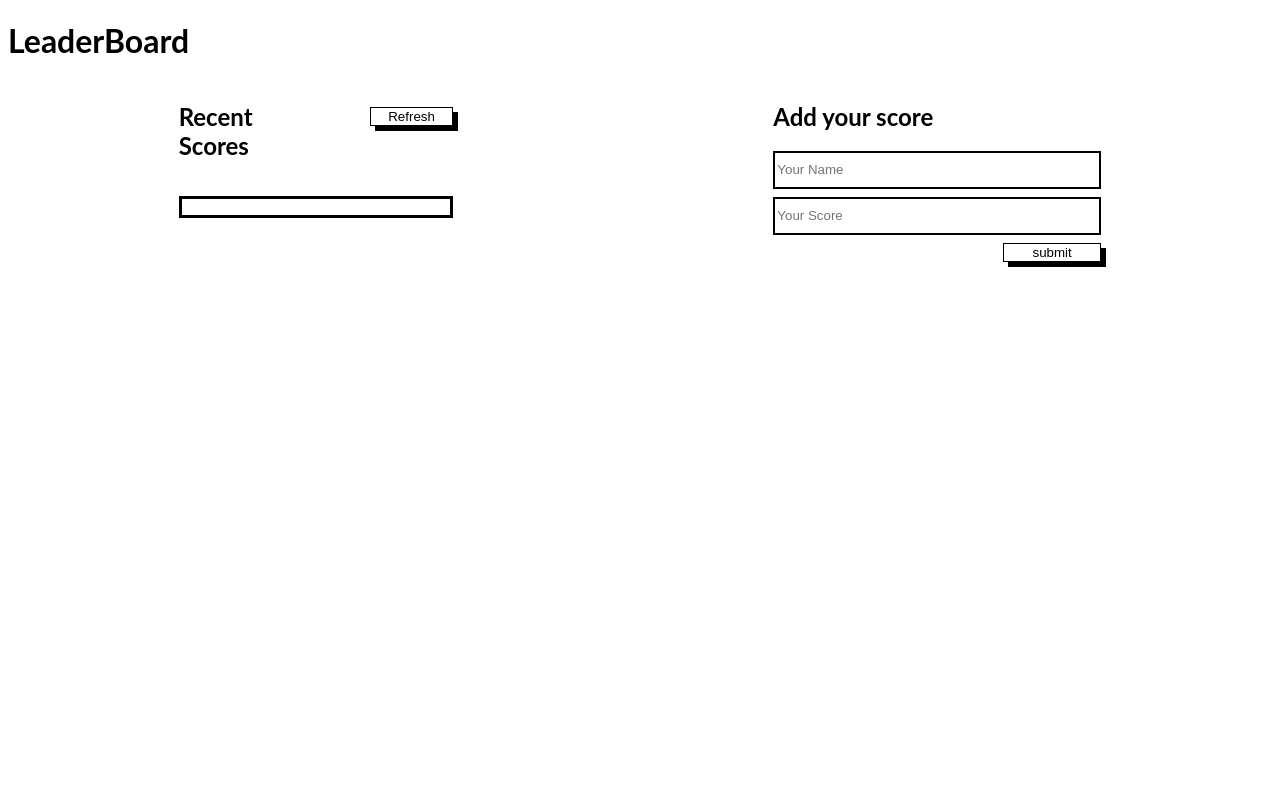
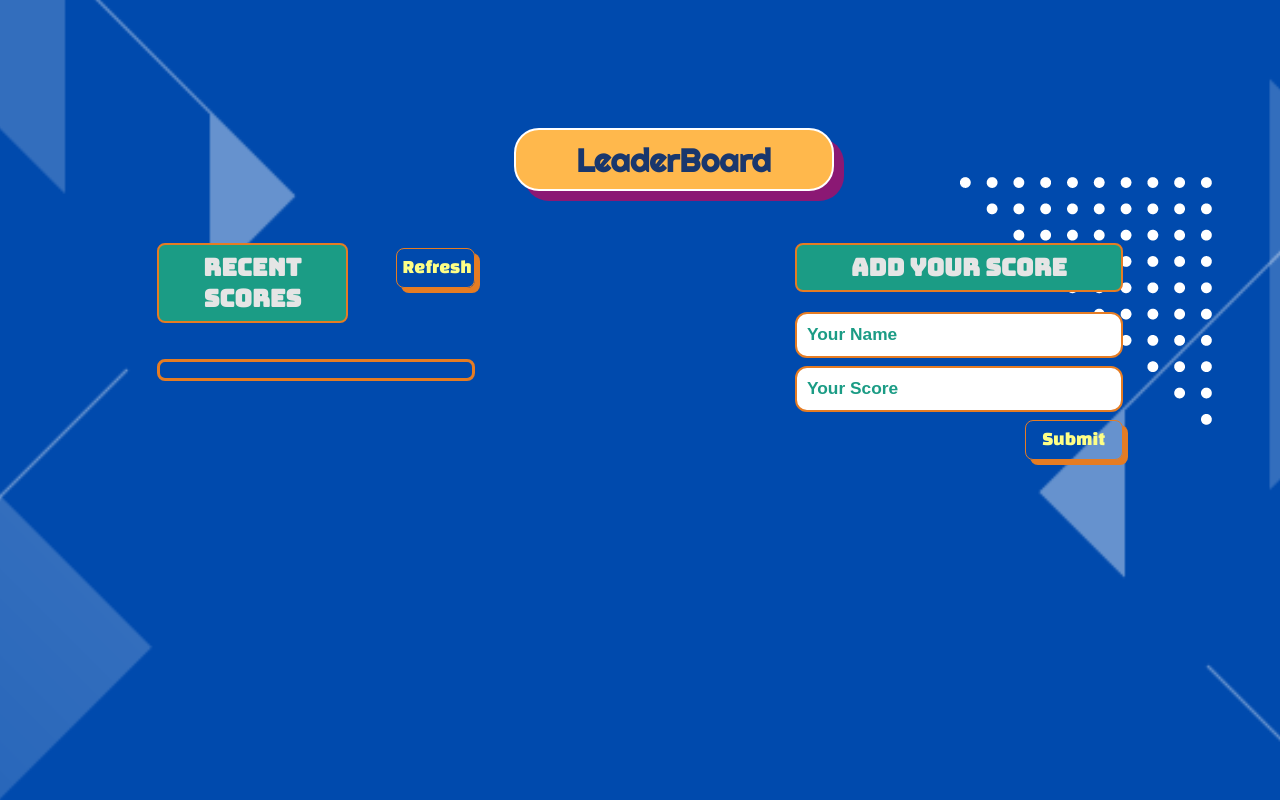
Before and after one commit to binodbhusal/Leaderboard, a website built with webpack: page src/index.html in a window 1280 px wide. Built offline with nearby package versions, Linux system fonts and the light colour scheme; no server answers; a web font is replaced by a local one.

Commit message:
Add leaderboard style

```diff
--- a/src/index.html
+++ b/src/index.html
@@ -27,7 +27,7 @@
             <form>
             <input id="userInput" type="text" placeholder="Your Name">
             <input id="userScore" type="number" placeholder="Your Score">
-            <button type="submit" id="btnSubmit">submit</button>
+            <button type="submit" id="btnSubmit">Submit</button>
             </form>
         </div>
     </section>
--- a/src/style.css
+++ b/src/style.css
@@ -1,9 +1,12 @@
+@import url('https://fonts.googleapis.com/css2?family=Black+Han+Sans&family=Bungee&family=Days+One&family=Righteous&display=swap');
+
 html {
   box-sizing: border-box;
 }
 
 body {
   font-family: 'Lato', sans-serif;
+  background: url(/asset/backleader.png);
 }
 
 .container {
@@ -11,15 +14,18 @@ body {
   flex-direction: row;
   gap: 20em;
   justify-content: center;
+  max-width: 100%;
 }
 
 ul {
   list-style: none;
-  padding: 0;
+  padding: 0 0;
+  gap: 20px;
 }
 
 .leftscoredisplay {
-  border: 3px solid #000;
+  border: 3px solid #e57c23;
+  border-radius: 8px;
 }
 
 form {
@@ -30,42 +36,97 @@ form {
 .topleft {
   display: flex;
   flex-direction: row;
-  gap: 4em;
+  gap: 1em;
   margin-bottom: 1em;
   width: 100%;
 }
 
 #btnRefresh {
-  height: 100%;
-  width: 35%;
+  height: 40px;
+  width: 25%;
+  margin-left: 10%;
   margin-top: 25px;
+  color: #feff86;
   background: transparent;
-  border: 1px solid #000;
-  box-shadow: 5px 5px #000;
+  font-family: 'Black Han Sans', cursive;
+  box-shadow: 5px 5px #e57c23;
   cursor: pointer;
+  border-radius: 8px;
+  border: 1px solid #e57c23;
+  font-size: 1em;
+}
+
+#btnRefresh:hover {
+  color: #1b9c85;
+  background: #e5e5e5;
 }
 
 input {
   width: 20rem;
-  height: 2rem;
+  height: 2.5rem;
   margin-bottom: 0.5rem;
-  border: 2px solid #000;
+  border: 2px solid #e57c23;
+  border-radius: 12px;
+  outline: none;
+}
+
+input::placeholder {
+  font-weight: 700;
+  color: #1b9c85;
+  font-size: 1.3em;
+  padding-left: 8px;
 }
 
 #btnSubmit {
   width: 30%;
+  height: 40px;
   margin-left: 70%;
-  box-shadow: 5px 5px #000;
+  cursor: pointer;
+  color: #feff86;
   background: transparent;
-  border: 1px solid #000;
-  cursor: pointer;
+  font-family: 'Black Han Sans', cursive;
+  border: 1px solid #e57c23;
+  box-shadow: 5px 5px #e57c23;
+  border-radius: 8px;
+  font-size: 1em;
+}
+
+#btnSubmit:hover {
+  color: #1b9c85;
+  background: #e5e5e5;
 }
 
 ul li {
   padding-right: 15em;
-  margin-left: 5px;
+  color: #19376d;
+  font-family: 'Days One', cursive;
+  padding-left: 20px;
+  background: #e5e5e5;
 }
 
 .leftscoredisplay ul li:nth-child(even) {
-  background-color: #e5e5e5;
+  background-color: #ffb84c;
 }
+
+h1 {
+  margin: 4em 0 1em 40%;
+  border: 2px solid #fff;
+  width: 25%;
+  text-align: center;
+  border-radius: 25px;
+  background: #ffb84c;
+  color: #19376d;
+  font-family: 'Righteous', cursive;
+  padding: 0.3em 0;
+  box-shadow: 10px 10px #8b1874;
+}
+
+h2 {
+  border: 2px solid #e57c23;
+  text-align: center;
+  border-radius: 8px;
+  background: #1b9c85;
+  color: #e5e5e5;
+  font-family: 'Bungee', cursive;
+  padding: 0.3em 0.3em;
+}
```
Also changed, not shown: asset/backleader.png (added), dist/44980897b3818d863a75.png (added), dist/bundle.js, dist/index.html.
